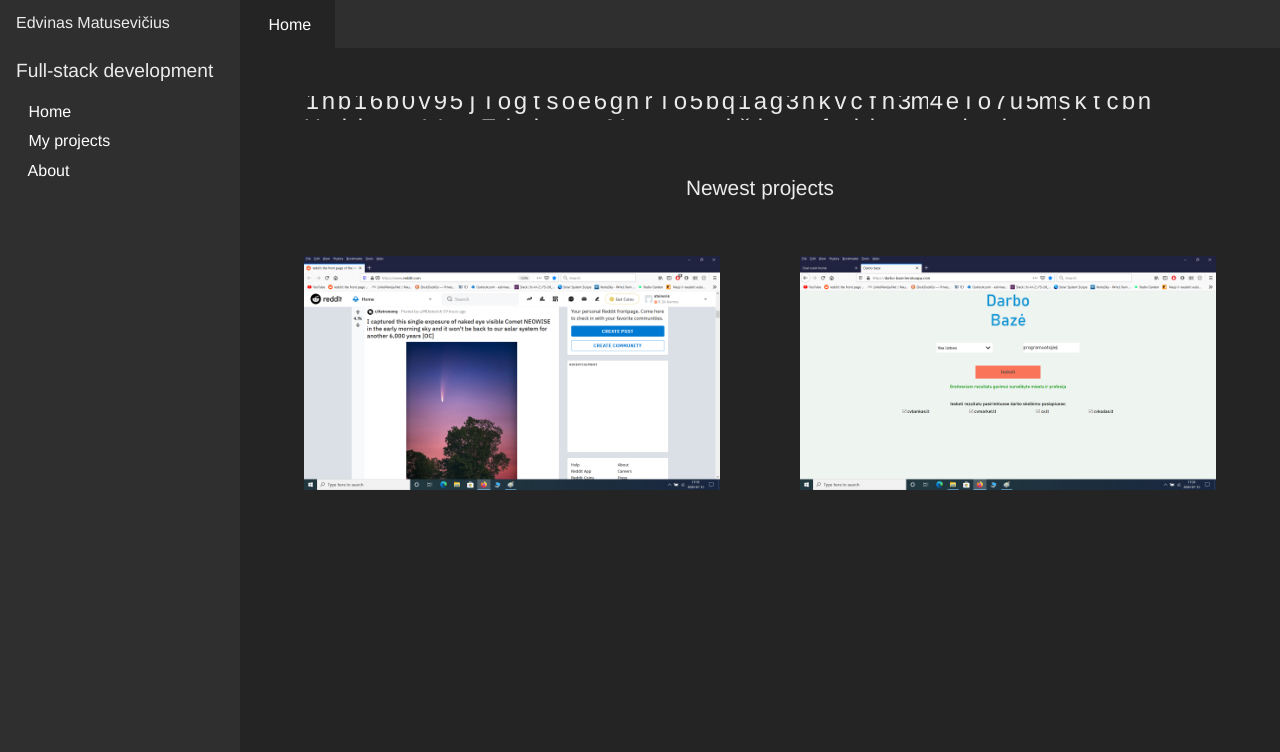
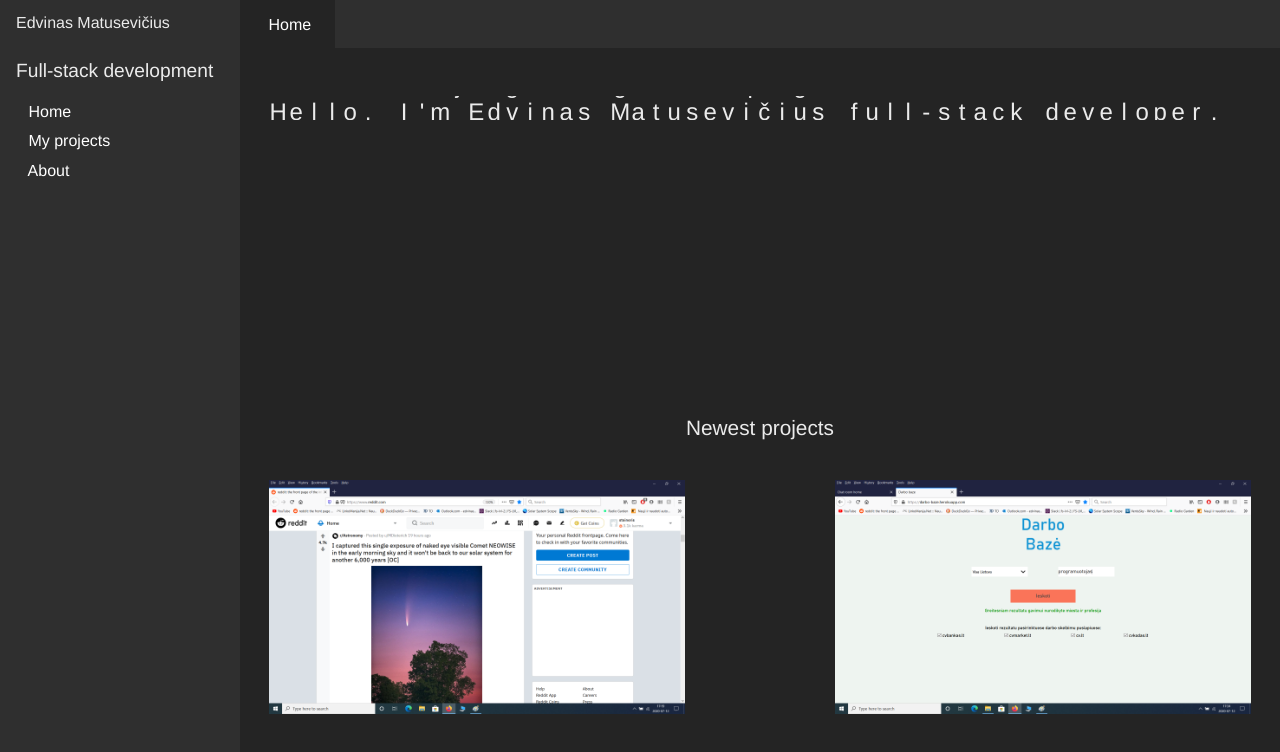
Before and after one commit to EdvinasMatusevicius/portfolioVue, a Vue app: page / in a window 1280 px wide. Shown: the top 752 px of the page. Built offline with nearby package versions, Linux system fonts and the light colour scheme; some icons are missing.

Commit message:
text animation words now wrap depending on screen width

```diff
--- a/src/components/home/IntroductionAnimation.vue
+++ b/src/components/home/IntroductionAnimation.vue
@@ -1,7 +1,10 @@
 <template>
-    <div class="wrapper">
-        <div class="letters">
-            <span class="container" v-for="(letterArr,i) in randomText" :key="i"><p :class="setClass()">{{letterArr}}</p></span>
+    <div class="wraper">
+        <div class="word" v-for="(wordArr,index) in randomText" :key="index">
+            <span class="container" v-for="(letterArr,i) in wordArr" :key="i">
+                <p :class="setClass()">{{letterArr}}
+                </p>
+            </span>
         </div>
     </div>
 </template>
@@ -29,17 +32,27 @@ export default {
     methods:{
         fillRandonTxt(){
             const textContainer = [];
+            let wordIndex = 0;
+            let wordLetterIndex =0;
             for (let i = 0; i < this.finalText.length; i++) {
+                if(textContainer[wordIndex]){
+                    wordLetterIndex +=1;
+                }else{
+                     wordLetterIndex = 0;
+                     textContainer[wordIndex] = [];
+                }
+
                 for (let i2 = 0; i2 < this.maskLetterNumb; i2++) {
                     const randomLetterIndex = Math.floor(Math.random() * Math.floor(this.randomLetters.length));
-                    if(textContainer[i]){
-                        textContainer[i] += (this.maskLetterNumb-1 === i2 ? this.finalText[i] : this.randomLetters[randomLetterIndex]);
+                    if(textContainer[wordIndex][wordLetterIndex]){
+                        textContainer[wordIndex][wordLetterIndex] += (this.maskLetterNumb-1 === i2 ? this.finalText[i] : this.randomLetters[randomLetterIndex]);
                     }else{
-                        textContainer[i]=this.randomLetters[randomLetterIndex];
+                        textContainer[wordIndex][wordLetterIndex]=this.randomLetters[randomLetterIndex];
                     }
                 }
-
+                if(this.finalText[i] === ' '){ wordIndex += 1;}
             }
+            console.log(textContainer);
             return textContainer;
         },
         setClass(){
@@ -59,45 +72,60 @@ export default {
 </script>
 
 <style lang='scss' scoped>
-    $animation1: 1s;
-    $animation2: 0.7s;
+    $animation1: 1.2s;
+    $animation2: 0.8s;
     $animation3: 0.4s;
-    $animation4: 1.3s;
-    $transform: -600%;
+    $animation4: 1.8s;
+    $transform: -9rem;
+    $transformMoz: -9rem;
+    $transformChrom: -10rem;
+    @mixin transformBrowsers {
+        transform: translateY(#{$transform});
+        -webkit-transform: translateY(#{$transformChrom});
+        -moz-transform: translateY(#{$transformMoz});
+    }
     @keyframes slideUp {
       0% {
-        transform: translateX(0%);
+        transform: translateY(0%);
       }
       100% {
-        transform: translateY(#{$transform});
+        @include transformBrowsers;
       }
     }
+    .wraper{
+        display:flex;
+        flex-wrap: wrap;
+        height: 1.5rem;
+
+    }
     .container{
-
+        padding: 0 1px;
         height: 1.5rem;
-        overflow-y: hidden;
-        overflow-x: visible;
+        width: 1rem;
+        overflow: hidden;
         font-size: 1.5rem;
         writing-mode: vertical-rl;
         text-orientation: upright;
         line-height: 1rem;
         &__letter{
-                transform: translateY(#{$transform});
+            width: 1rem;
+            @include transformBrowsers;
+
             &-anim1{
                 animation: #{$animation1} ease-out 0s  slideUp;
-                transform: translateY(#{$transform});
+                @include transformBrowsers;
             }
             &-anim2{
                 animation: #{$animation2} ease-out 0s  slideUp;
-                transform: translateY(#{$transform});
+                @include transformBrowsers;
             }
             &-anim3{
                 animation: #{$animation3} ease-out 0s  slideUp;
-                transform: translateY(#{$transform});
+                @include transformBrowsers;
             }
             &-anim4{
                 animation: #{$animation4} ease-out 0s  slideUp;
-                transform: translateY(#{$transform});
+                @include transformBrowsers;
             }
         }
     }
--- a/src/views/Home.vue
+++ b/src/views/Home.vue
@@ -69,7 +69,7 @@ export default {
   }
   .homeGrid{
     display:grid;
-    grid-template-rows:3rem 5rem 5rem auto;
+    grid-template-rows:3rem 20rem 4rem auto;
     grid-template-columns:auto 40% auto 40% auto;
     grid-template-areas:
     ". . . . ."
```
